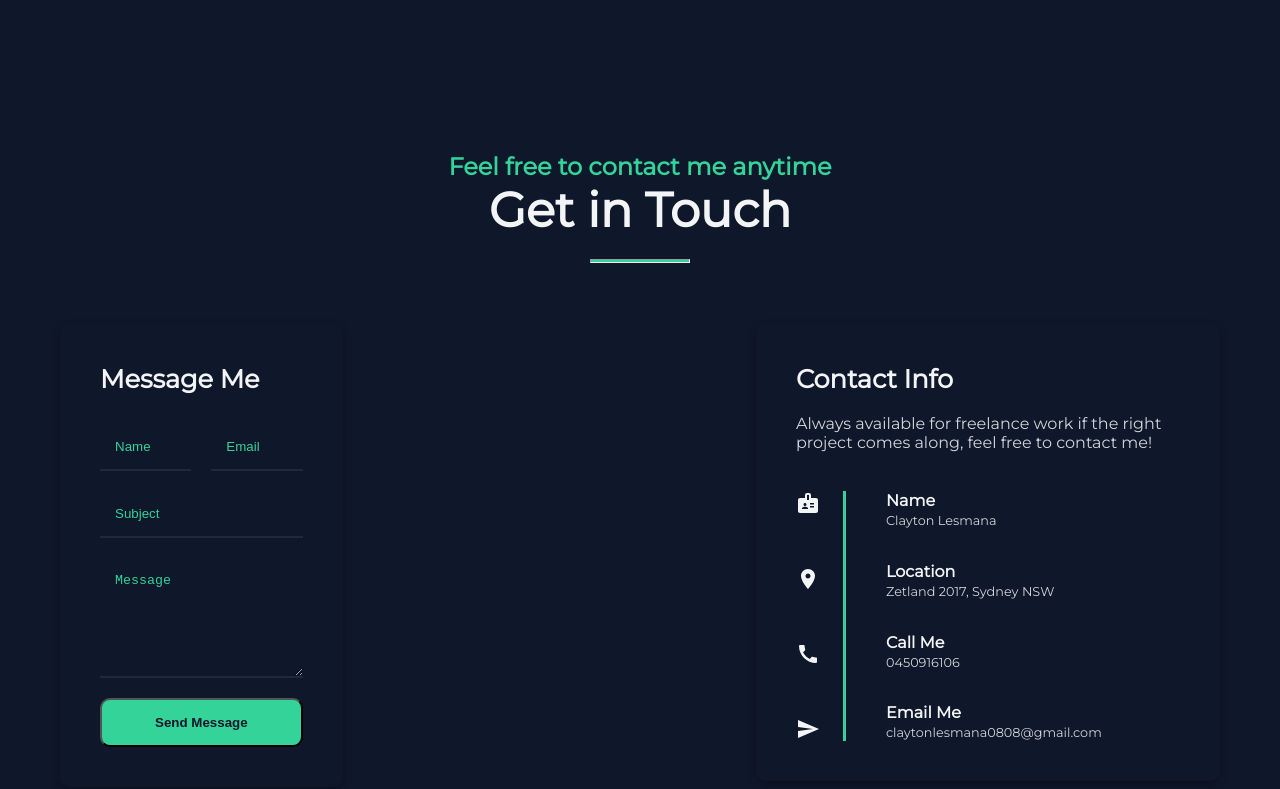
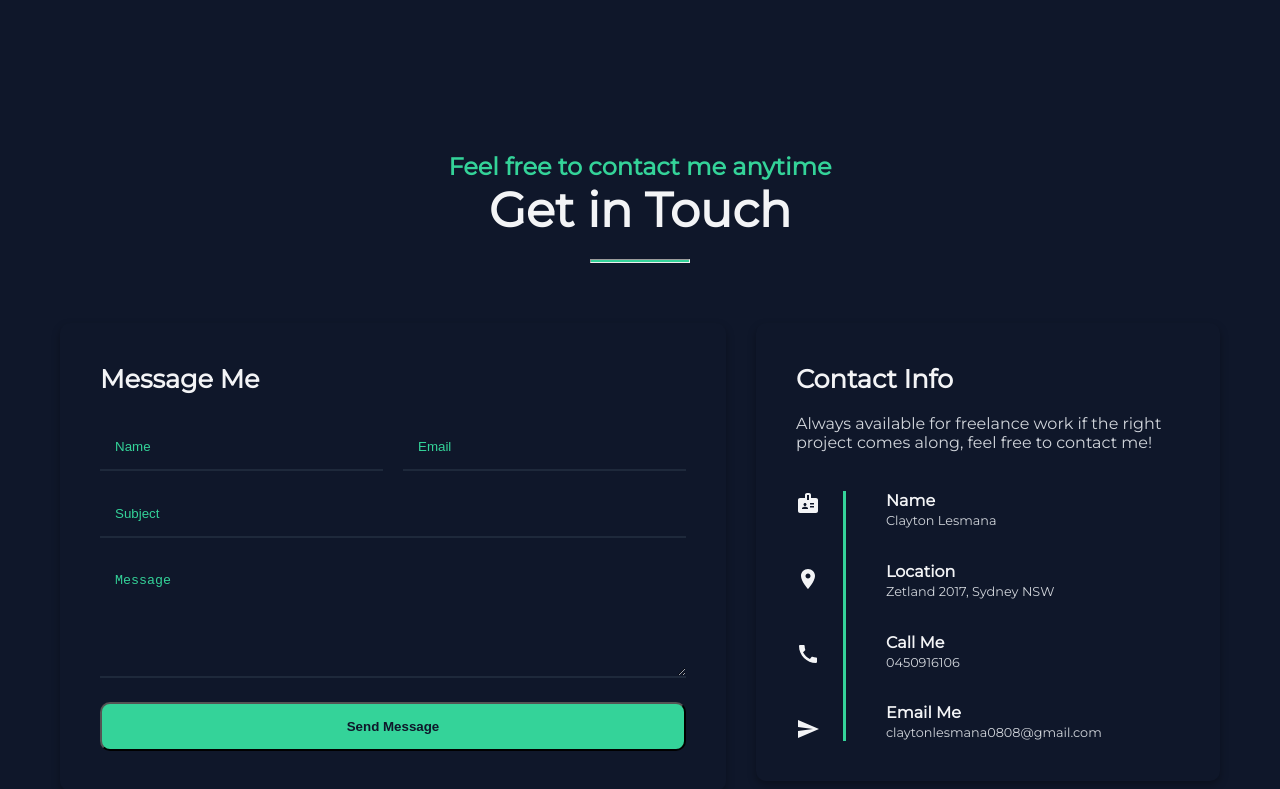
Before and after one commit to ClaytonLesmana/Portfolio, a React (Vite) app: page / in a window 1280 px wide. Shown: the part 3673-4462 px from the top of the page. Built offline with nearby package versions, Linux system fonts and the light colour scheme; a web font is replaced by a local one.

Commit message:
modify the contact page

```diff
--- a/pages/contact.jsx
+++ b/pages/contact.jsx
@@ -30,6 +30,7 @@ function Contact() {
     if (res.success) {
       console.log("Success", res);
       setShowThankYou(true);
+      event.target.reset();
       setTimeout(() => {
         setShowThankYou(false);
       }, 4000); // Hide message after 4 seconds
@@ -45,9 +46,10 @@ function Contact() {
       </div>
 
       <div className="contact-content">
-        <form onSubmit={onSubmit}>
-          {/* Left - Message Form */}
-          <div className="message-form">
+        <div className="message-form">
+          <form onSubmit={onSubmit}>
+            {/* Left - Message Form */}
+
             <h3>Message Me</h3>
             <div className="input-group">
               <input type="text" placeholder="Name" name="name" required />
@@ -63,8 +65,8 @@ function Contact() {
                 Thank you for your message! I will get back to you soon.
               </div>
             )}
-          </div>
-        </form>
+          </form>
+        </div>
 
         {/* Right - Contact Info */}
         <div className="contact-info">
--- a/public/styles.css
+++ b/public/styles.css
@@ -677,18 +677,19 @@ hr.animated-underline {
   display: flex;
   justify-content: space-between;
   align-items: flex-start;
-  gap: 40px;
+  gap: 30px;
 }
 
 /* Updated Contact Form Style */
 .message-form {
-  width: 55%; /* Adjust the width for better alignment */
+  width: 100%;
   padding: 40px;
   border-radius: 10px;
   box-shadow: 0 4px 8px rgba(0, 0, 0, 0.3);
   display: flex;
   flex-direction: column;
-  justify-content: space-between;
+  flex: 1;
+  justify-content: between;
 }
 
 .message-form h3 {
@@ -703,12 +704,12 @@ form input, form textarea {
   width: 100%;
   padding: 15px;
   margin-bottom: 20px;
-  background-color: #0F172A; /* Match the background */
+  background-color: #0F172A;
   border: none;
-  border-bottom: 2px solid #1E293B; /* Default bottom border */
+  border-bottom: 2px solid #1E293B;
   color: #F3F4F6;
-  transition: border-bottom-color 0.3s ease; /* Smooth transition */
-  outline: none; /* Remove default outline */
+  transition: border-bottom-color 0.3s ease;
+  outline: none;
 }
 
 form textarea{
@@ -826,6 +827,18 @@ form textarea::placeholder {
   font-weight: bold;
   text-align: center;
 }
+
+/* Remove autofill background color */
+input:-webkit-autofill {
+  -webkit-box-shadow: 0 0 0 1000px #0F172A inset !important;
+  -webkit-text-fill-color: #F3F4F6 !important;
+}
+
+/* Optionally, adjust border color as well */
+input:-webkit-autofill {
+  border-bottom: 2px solid #34D399 !important;
+}
+
 
 
 /* Portfolio */
```
Also changed, not shown: 1 other file (tests, documents, lock files or other folders).
